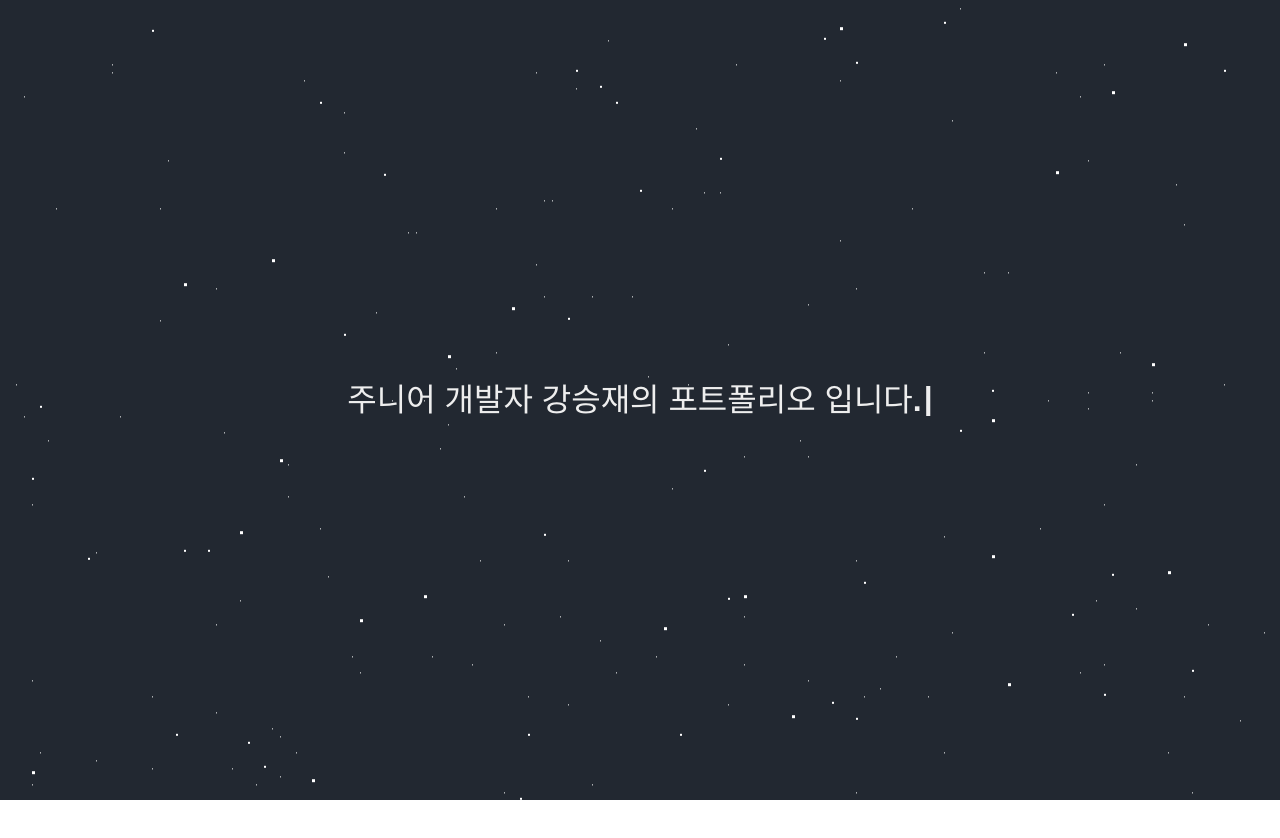
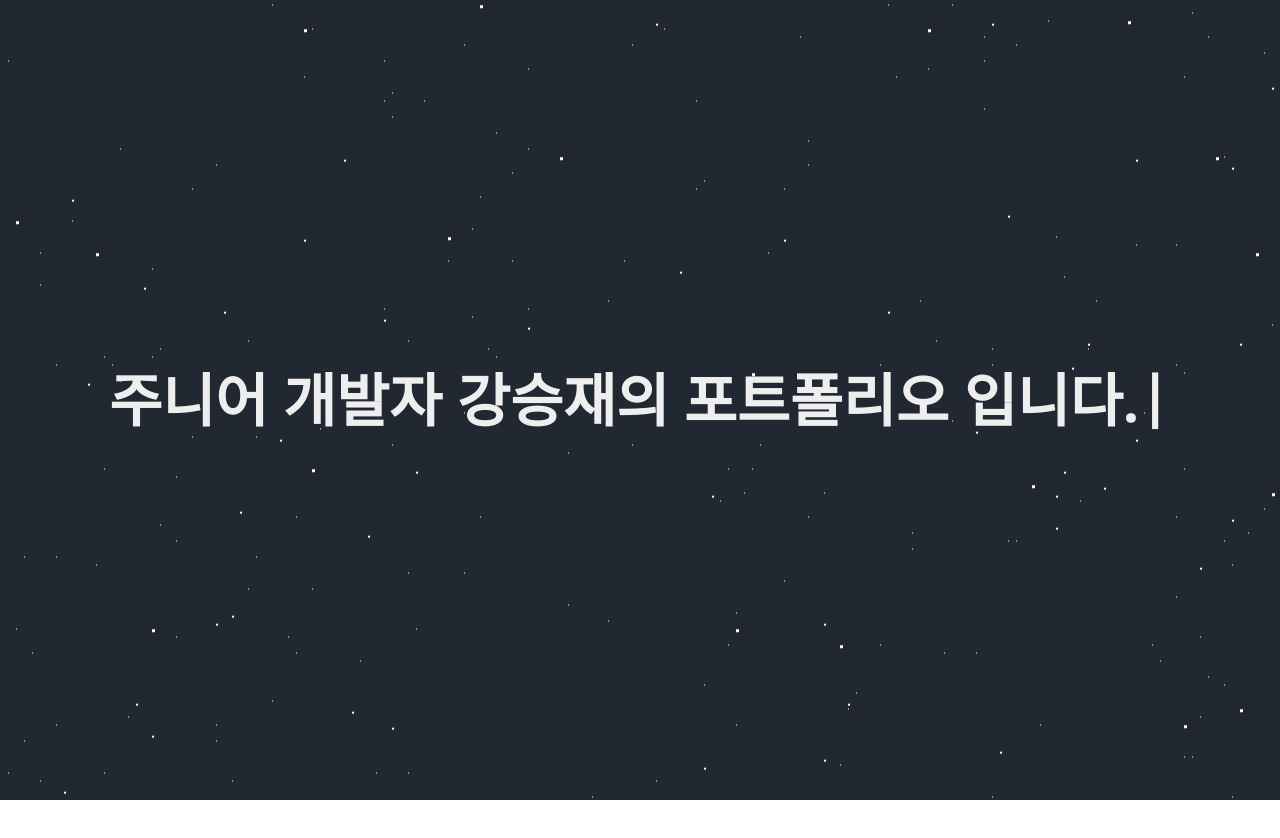
Before and after one commit to KXSXJ/protfolio, a React (Create React App) app: page / in a window 1280 px wide. Shown: the top 838 px of the page. Before the commit the page ends 800 px from the top, so only its background shows below. Built offline with nearby package versions, Linux system fonts and the light colour scheme.

Commit message:
use gsap ScrollTrigger #1

```diff
--- a/package.json
+++ b/package.json
@@ -13,6 +13,7 @@
     "@types/react": "^18.3.7",
     "@types/react-dom": "^18.3.0",
     "@types/styled-components": "^5.1.34",
+    "gsap": "^3.12.5",
     "react": "^18.3.1",
     "react-dom": "^18.3.1",
     "react-scripts": "^5.0.1",
@@ -45,6 +46,7 @@
     ]
   },
   "devDependencies": {
+    "@types/gsap": "^3.0.0",
     "eslint-config-react-app": "^7.0.1",
     "node-sass": "^9.0.0",
     "sass": "^1.79.1",
--- a/src/app/index.tsx
+++ b/src/app/index.tsx
@@ -1,24 +1,9 @@
-import React from 'react';
-import ReactDOM from 'react-dom/client';
-import reportWebVitals from '../reportWebVitals';
-import {GlobalStyle} from "../shared/styles/golbal-style";
-import {theme} from "../shared/styles/theme";
-import {ThemeProvider} from "styled-components";
 import {Pages} from "../pages";
+import React from "react";
 
-const root = ReactDOM.createRoot(
-    document.getElementById("root") as HTMLElement
-);
-root.render(
-  <React.StrictMode>
-      <ThemeProvider theme={theme}>
-        <GlobalStyle/>
+export const PortFolio:React.FC =()=>{
+    return(
         <Pages/>
-      </ThemeProvider>
-  </React.StrictMode>
-);
+    )
 
-// If you want to start measuring performance in your app, pass a function
-// to log results (for example: reportWebVitals(console.log))
-// or send to an analytics endpoint. Learn more: https://bit.ly/CRA-vitals
-reportWebVitals();
+}
--- a/src/entities/banner/index.ts
+++ b/src/entities/banner/index.ts
@@ -1 +1 @@
-export {TypingTitle} from './ui/TypingTitle'
+export {TypingTitle} from './ui/TypingTitle';
--- a/src/entities/banner/ui/TypingTitle.tsx
+++ b/src/entities/banner/ui/TypingTitle.tsx
@@ -2,40 +2,16 @@ import {useState, useEffect, useRef} from 'react';
 import styled from "@emotion/styled";
 import React from "react";
 import {theme} from "../../../shared/styles/theme";
-
-const Blink_Text = styled.h1`
-    font-weight: 550;
-    display: flex;
-    position: relative;
-    z-index: 2;
-    color: ${theme.color.white};
-    margin-left: 2px;
-    margin-top: -4px;
-    font-size: 2.5vw;
-
-
-    animation: blink-caret 1s step-end infinite;
-    @keyframes blink-caret {
-        from, to { color: transparent; }
-        50% { color:  ${theme.color.white} }
-    }
-`
-const Write_Text = styled.h1`
-    color: ${theme.color.white};
-    font-size: 2.5vw;
-    font-weight: 550;
-    display: flex;
-    position: relative;
-    z-index: 1;
-`
-
-
+import { gsap } from "gsap";
+import { ScrollTrigger } from 'gsap/ScrollTrigger';
 
 export const TypingTitle:React.FC = () => {
     const intervalRef = useRef<NodeJS.Timeout>()
     const [title, setTitle] = useState('');
     const [count, setCount] = useState(0);
     const completionWord = '주니어 개발자 강승재의 포트폴리오 입니다.';
+    const textRef = useRef<HTMLDivElement|null>(null);
+    const startTriggerRef = useRef<HTMLDivElement|null>(null);
 
 
     useEffect(() => {
@@ -59,12 +35,60 @@ export const TypingTitle:React.FC = () => {
         }
     }, [count]);
 
+    gsap.registerPlugin(ScrollTrigger);
+    useEffect(() => {
+        const config = {
+            scrollTrigger: {
+                trigger: startTriggerRef.current as HTMLDivElement,
+                start: "top 20%",
+                toggleActions: "play none none none",
+                scrub: 1,
+            },
+            x: 1200,
+            duration: 1,
+            opacity:0,
+        }
+        gsap.to(textRef.current as HTMLDivElement,config)
+
+
+    }, []);
 
 
     return (
-        <>
-            <Write_Text>{title}</Write_Text>
-            <Blink_Text>|</Blink_Text>
-        </>
+        <TextContainer ref={startTriggerRef}>
+            <div className="text" ref={textRef}>
+                <div>{title}</div>
+                <div className="text__blink">|</div>
+            </div>
+        </TextContainer>
     );
 };
+
+const TextContainer = styled.section`
+    display: flex;
+    position: fixed;
+    z-index: 9999;
+    color: ${theme.color.white};
+    font-weight: 700;
+    font-size: 4.5vw;
+    white-space: nowrap;
+    @keyframes blink-caret {
+        from, to { color: transparent; }
+        50% { color:  ${theme.color.white} }
+    }
+
+
+    .text{
+        display: flex;
+        &__border {
+            -webkit-text-stroke: 0.02em ${theme.color.blue}77;
+        }
+
+        &__blink{
+            margin-top: -0.5vw;
+            animation: blink-caret 1s step-end infinite;
+        }
+    }
+
+    }
+`
--- /dev/null
+++ b/src/entities/profile/index.ts
@@ -0,0 +1 @@
+export {Profile} from './ui/Profile'
--- /dev/null
+++ b/src/entities/profile/ui/Profile.tsx
@@ -0,0 +1,12 @@
+import styled from "@emotion/styled";
+
+export const Profile :React.FC =()=>{
+    return(
+        <Container>
+
+        </Container>
+    )
+}
+const Container = styled.div`
+
+`
--- a/src/features/aboutMe/ui/AboutMe.tsx
+++ b/src/features/aboutMe/ui/AboutMe.tsx
@@ -1,14 +1,107 @@
-import React from "react";
+import React, {useEffect, useRef} from "react";
 import styled from "@emotion/styled";
+import {theme} from "../../../shared/styles/theme";
+import {Profile} from "../../../entities/profile";
+import {gsap} from "gsap";
+import {ScrollTrigger} from "gsap/ScrollTrigger";
+import {css} from "@emotion/react";
 
-const Introduce_Container= styled.section`
 
-`
 export const AboutMe:React.FC=()=>{
+    const startTriggerRef = useRef<HTMLTableSectionElement|null>(null);
+    const textRef = useRef<HTMLHeadingElement|null>(null);
+    const textRef2 = useRef<HTMLParagraphElement|null>(null);
+
+    gsap.registerPlugin(ScrollTrigger);
+    useEffect(() => {
+        const config = {
+            scrollTrigger: {
+                trigger: startTriggerRef.current as HTMLTableSectionElement,
+                start: 'top 80%',
+                end: 'top 20%',
+                toggleActions: "play none none none", // 첫 번째 "play" 이후 다른 트리거는 사용 안 함
+                scrub: true, // 스크롤에 따라 애니메이션이 자연스럽게 진행됨
+            },
+            opacity: 1, // 애니메이션 목표값: opacity 1
+            background: `linear-gradient(to top,${theme.color.black} 50%,transparent) 50%`,
+            duration: 1, // 1초 동안 애니메이션 지속
+        };
+
+        gsap.to(
+            startTriggerRef.current,
+            config
+        );
+
+        const headConfig = {
+            ease: 'none',
+            scrollTrigger: {
+                trigger: textRef.current as HTMLParagraphElement,
+                start:'top 20%',
+                end : 'top 10%',
+                toggleActions: "play none none none", // 첫 번째 "play" 이후 다른 트리거는 사용 안 함
+                scrub: true,
+            },
+            x: 0,
+            duration: 1,
+            color:theme.color.white,
+        };
+        gsap.to(
+            textRef.current as HTMLHeadingElement,
+            headConfig,
+        )
+        gsap.to(
+            textRef2.current as HTMLParagraphElement,
+            headConfig,
+        )
+    }, []);
+
     return(
-        <div>
-
-        </div>
+        <Introduce_Container className="pageView" ref={startTriggerRef}>
+            <Introduce_Title ref={textRef}>About Me</Introduce_Title>
+            <Introduce_subTitle ref={textRef2}>Frontend Developer</Introduce_subTitle>
+            <article className="wrapper">
+                <Profile/>
+            </article>
+        </Introduce_Container>
     )
 
 }
+
+
+const Introduce_Container= styled.section`
+    height: 100vh;
+    padding: 2rem 0;
+    box-sizing: border-box;
+    position: absolute;
+    z-index: 1;
+    opacity: 0.5;
+    background-color: linear-gradient(to top,${theme.color.black} 30%,transparent 70%);
+    .wrapper{
+        width: 100vw;
+        margin: 2rem 0;
+        box-sizing: border-box;
+        height: 300px;
+        position: absolute;
+        color: ${theme.color.white};
+        background-color: white;
+    }
+`
+
+const commonStyles = css`
+    position: relative;
+    z-index: 1;
+    color: transparent;
+    margin-left: 5vw;
+    font-weight: 600;
+    x: -1500;
+`;
+
+const Introduce_Title = styled.h1`
+    font-size: 4vw;
+    ${commonStyles}
+`;
+
+const Introduce_subTitle = styled.p`
+    font-size: 2vw;
+    ${commonStyles}
+`;
--- a/src/features/banner/ui/Banner.tsx
+++ b/src/features/banner/ui/Banner.tsx
@@ -1,11 +1,14 @@
 import React from "react";
 import styled from "@emotion/styled";
 import {TypingTitle} from "../../../entities/banner";
-import {theme} from "../../../shared/styles/theme";
 
 const Banner_Container = styled.section`
+    width: 100%;
     height: 100vh;
+    overflow: hidden;
     display: flex;
+    position: relative;
+    flex-direction: column;
     justify-content: center;
     align-items: center;
 `
@@ -15,10 +18,9 @@ export const Banner :React.FC =()=>{
 
     return(
         <>
-            <Banner_Container>
+            <Banner_Container className="flex fixed">
                 <TypingTitle/>
             </Banner_Container>
-
         </>
     )
 }
--- /dev/null
+++ b/src/index.tsx
@@ -0,0 +1,25 @@
+import React from 'react';
+import ReactDOM from 'react-dom/client';
+import reportWebVitals from './reportWebVitals';
+import {GlobalStyle} from "./shared/styles/golbal-style";
+import {theme} from "./shared/styles/theme";
+import {ThemeProvider} from "styled-components";
+import {Pages} from "./pages";
+import {PortFolio} from "./app";
+
+const root = ReactDOM.createRoot(
+    document.getElementById("root") as HTMLElement
+);
+root.render(
+  <React.StrictMode>
+      <ThemeProvider theme={theme}>
+        <GlobalStyle/>
+        <PortFolio/>
+      </ThemeProvider>
+  </React.StrictMode>
+);
+
+// If you want to start measuring performance in your app, pass a function
+// to log results (for example: reportWebVitals(console.log))
+// or send to an analytics endpoint. Learn more: https://bit.ly/CRA-vitals
+reportWebVitals();
--- a/src/pages/ui/Pages.tsx
+++ b/src/pages/ui/Pages.tsx
@@ -4,11 +4,9 @@ import React from 'react';
 import styled from "@emotion/styled";
 import {BackGround} from "../../entities/background";
 
-const Container = styled.div`
-    width: 100%;
-    overflow-x: hidden;
-    overflow-y: auto;
-`;
+
+
+
 export const Pages :React.FC =()=> {
     return (
         <Container>
@@ -18,3 +16,9 @@ export const Pages :React.FC =()=> {
         </Container>
     );
 }
+
+const Container = styled.div`
+    width: 100%;
+    overflow-x: hidden;
+    overflow-y: auto;
+`;
--- a/src/shared/styles/golbal-style.tsx
+++ b/src/shared/styles/golbal-style.tsx
@@ -1,9 +1,10 @@
-
 import { createGlobalStyle } from "styled-components";
 import { reset } from "styled-reset";
 import { media } from "./theme";
 
 export const GlobalStyle = createGlobalStyle`
+    @import url('https://fonts.googleapis.com/css2?family=Open+Sans:ital,wght@0,300..800;1,300..800&display=swap');
+
     ${reset}
     ::-webkit-scrollbar {
         display: none !important;
@@ -12,6 +13,10 @@ export const GlobalStyle = createGlobalStyle`
         outline: none;
         border: none;
     }
+    body{
+        font-family: "Open Sans", sans-serif;
+    }
+
     div[role="button"] {
         cursor: pointer;
     }
@@ -36,6 +41,10 @@ export const GlobalStyle = createGlobalStyle`
         height: 100vh;
         position: fixed;
     }
+    .pageView{
+        width: 100%;
+        height: 100vh;
+    }
 
     .pc-only{
         ${media.mobile}{
--- a/src/widgets/contents/ui/Contents.tsx
+++ b/src/widgets/contents/ui/Contents.tsx
@@ -1,19 +1,14 @@
-import React from 'react';
-import styled from "@emotion/styled";
+import React, {useEffect} from 'react';
 import {AboutMe} from "../../../features/aboutMe";
-
-const Content_Container = styled.main`
-    width: 100%;
-    height: 100%;
-    display: block;
-    position: relative;
-    z-index: 1;
-`
+import {gsap} from "gsap";
+import {ScrollTrigger} from "gsap/ScrollTrigger";
 
 export const Contents:React.FC =()=>{
+
+
     return(
-        <Content_Container>
+        <main>
             <AboutMe/>
-        </Content_Container>
+        </main>
     )
 }
```
Also changed, not shown: 1 other file (tests, documents, lock files or other folders).
